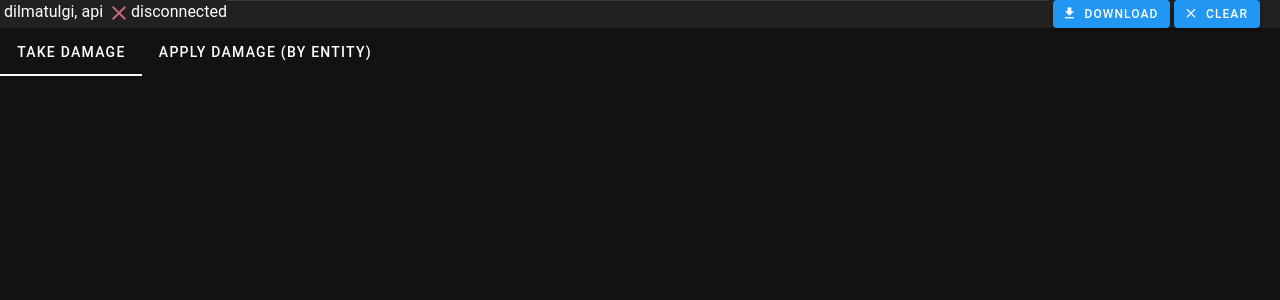
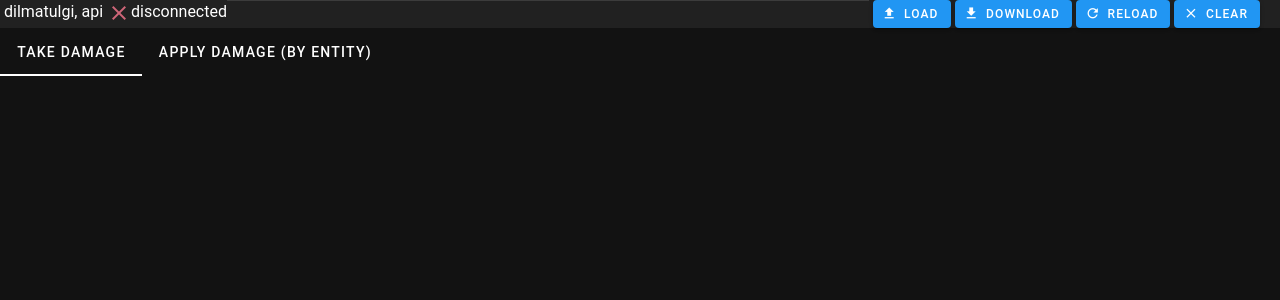
Before and after one commit to TingChen7103/StrayDogDetector, a Vue app in the folder front/: page / in a window 1280 px wide. Shown: the top 300 px of the page. Built offline with nearby package versions, Linux system fonts and the light colour scheme; no server answers.

Commit message:
add load, reload button

```diff
--- a/front/src/App.vue
+++ b/front/src/App.vue
@@ -9,10 +9,24 @@
 
             </span>
             <v-divider />
-            <v-btn @click="download" :loading="isLoading" color="primary" size="small"
-                prepend-icon="mdi-download" class="ml-1">Download</v-btn>
-            <v-btn @click="clearData" :loading="isLoading" color="primary" size="small"
-                prepend-icon="mdi-close" class="ml-1 mr-4">Clear</v-btn></v-sheet>
+            <v-tooltip>
+                <template v-slot:activator="{ props }">
+                    <v-btn @click="loadFromFile" v-bind="props" :loading="isLoading" color="primary" size="small"
+                        prepend-icon="mdi-upload" class="ml-1">Load</v-btn>
+                </template>
+                파일에서 데이터를 로드합니다
+            </v-tooltip>
+            <v-btn @click="download" :loading="isLoading" color="primary" size="small" prepend-icon="mdi-download"
+                class="ml-1">Download</v-btn>
+            <v-tooltip>
+                <template v-slot:activator="{ props }">
+                    <v-btn @click="loadFromServer" v-bind="props" :loading="isLoading" color="primary" size="small"
+                        prepend-icon="mdi-refresh" class="ml-1">Reload</v-btn>
+                </template>
+                서버에서 데이터를 다시 로드합니다
+            </v-tooltip>
+            <v-btn @click="clearData" :loading="isLoading" color="primary" size="small" prepend-icon="mdi-close"
+                class="ml-1 mr-4">Clear</v-btn></v-sheet>
     </v-sheet>
 
     <v-tabs v-model="tab">
@@ -37,6 +51,7 @@
 import { defineComponent, onMounted, inject, ref, reactive } from "vue";
 
 import { SocketClient } from '@/socketClient';
+import { eventBase } from "./protocols";
 
 import TakeDamageComponent from '@/components/takeDamage.vue';
 import ApplyDamageByEntityComponent from '@/components/applyDamageByEntity.vue';
@@ -63,12 +78,130 @@ export default defineComponent({
         socket.onConnect = isConnected => socketConnected.value = isConnected;
         socket.onEvent = (event) => actorManager.value.onEvent(event);
 
+        const loadJsonData = (jsonStr: string) => {
+            let lastPos = 0;
+            let count = 0;
+
+            while (lastPos < jsonStr.length) {
+                const nextPos = jsonStr.indexOf('\n', lastPos);
+                if (nextPos < 0) {
+                    break;
+                }
+
+                const line = jsonStr.substring(lastPos, nextPos).trim();
+                lastPos = nextPos + 1;
+                count++;
+
+                if (!line) {
+                    continue;
+                }
+
+                try {
+                    const event = JSON.parse(line);
+                    actorManager.value.onEvent(event);
+                }
+                catch (e) {
+                    console.error(e);
+                    continue;
+                }
+            }
+
+            console.log(`loaded ${count} events`);
+        }
+
         const clearData = () => {
+            // clear했을 때 서버도 같이 clear하는게 맞을지?
             actorManager.value.clear();
         }
 
         const download = () => {
             window.open('/api/packet_log', '_blank');
+        }
+
+        const loadFromFile = async () => {
+            const input = document.createElement('input');
+
+            try {
+                input.type = 'file';
+                input.accept = '.ndjson';
+                input.click();
+
+                await new Promise<void>(resolve => {
+                    input.addEventListener('cancel', () => {
+                        console.log('file select cancel');
+                        resolve();
+                    });
+                    input.addEventListener('change', () => {
+                        console.log('file selected');
+                        resolve();
+                    });
+                })
+
+                if (!input.files?.length) {
+                    // ?
+                    return;
+                }
+
+                const file = input.files[0];
+                const r = new FileReader();
+
+                // 파일이 커지면 chunk로 읽는 것도 고려해야함
+                r.readAsText(file);
+
+
+                await new Promise<void>(resolve => {
+                    r.addEventListener('abort', () => {
+                        console.log('file read abort');
+                        resolve();
+                    });
+                    r.addEventListener('error', () => {
+                        console.log('file read error', r.error);
+                        resolve();
+                    });
+                    r.addEventListener('load', () => {
+                        console.log('file read complete');
+                        resolve();
+                    });
+                });
+
+                const jsonData = r.result as string || '';
+
+                clearData();
+                loadJsonData(jsonData);
+            }
+            finally {
+                input.remove();
+            }
+        }
+
+        const loadFromServer = async () => {
+            const prevHandler = socket.onEvent;
+            const temporaryStore = [] as eventBase[];
+
+            try {
+                const res = await fetch('/api/packet_log');
+                if (!res.ok) {
+                    throw new Error(`failed to fetch data ${res.status}`);
+                }
+
+                socket.onEvent = (e) => temporaryStore.push(e);
+                const jsonData = await res.text();
+
+                clearData();
+                loadJsonData(jsonData);
+            }
+            catch (e) {
+                console.error(e);
+                alert(`failed to load data ${e}`);
+            }
+            finally {
+                socket.onEvent = prevHandler;
+
+                for (const e of temporaryStore) {
+                    actorManager.value.onEvent(e);
+                }
+                temporaryStore.length = 0;
+            }
         }
 
         const tab = ref('');
@@ -112,6 +245,8 @@ export default defineComponent({
             socketConnected,
             clearData,
             download,
+            loadFromFile,
+            loadFromServer,
 
             tab,
         }
--- a/front/src/eventActor.ts
+++ b/front/src/eventActor.ts
@@ -68,7 +68,7 @@ export class ActorManager {
         const { Id, RaceId, Name } = event;
 
         const groupKey = ActorManager.groupTargetKey(event);
-        const group = this.groupMap[groupKey] ??= new GroupActor(this, groupKey, RaceId);
+        const group = this.groupMap[groupKey] ??= new GroupActor(this, groupKey, RaceId, Name);
 
         this.entityMap[Id] = group.entityMap[Id] ??= new EntityActor(this, Id, RaceId, Name, group);
 
@@ -106,7 +106,7 @@ interface IEventActor {
 }
 
 export abstract class BaseActor implements IEventActor {
-    protected constructor(protected mgr: ActorManager, private _id: string, private _raceId: number, private _name: string) {
+    protected constructor(protected mgr: ActorManager, private _id: string, private _raceId: number, protected _name: string) {
         this._isPC = ActorManager.pcRaceSet.has(_raceId);
     }
 
@@ -297,8 +297,10 @@ export class EntityActor extends BaseActor {
 
 // TODO: GroupActor에 Group 조건 추가하는 식으로 바꾸는게 좋을듯
 export class GroupActor extends BaseActor {
-    public constructor(mgr: ActorManager, id: string, raceId: number) {
-        const groupName = `${raceId}`;
+    public constructor(mgr: ActorManager, id: string, raceId: number, name: string) {
+        const groupName = ActorManager.pcRaceSet.has(raceId)
+            ? name : `${raceId}`;
+
         super(mgr, id, raceId, groupName);
     }
 
```
